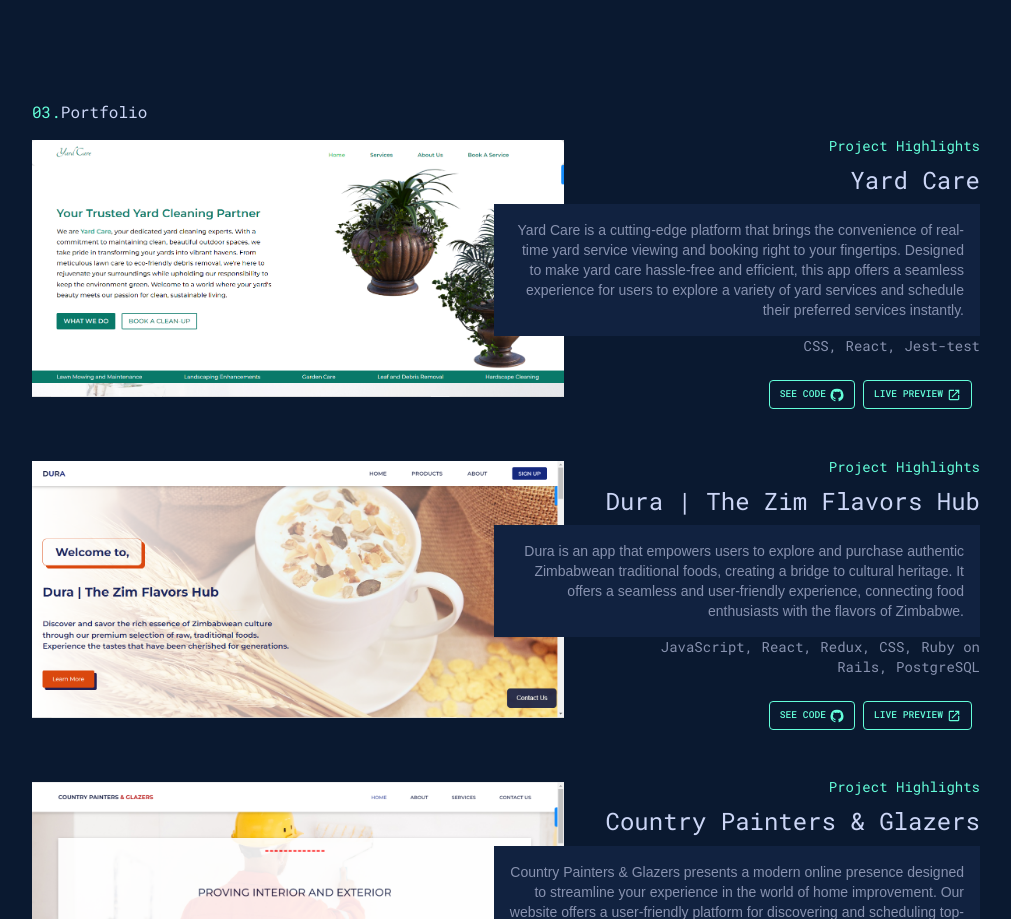
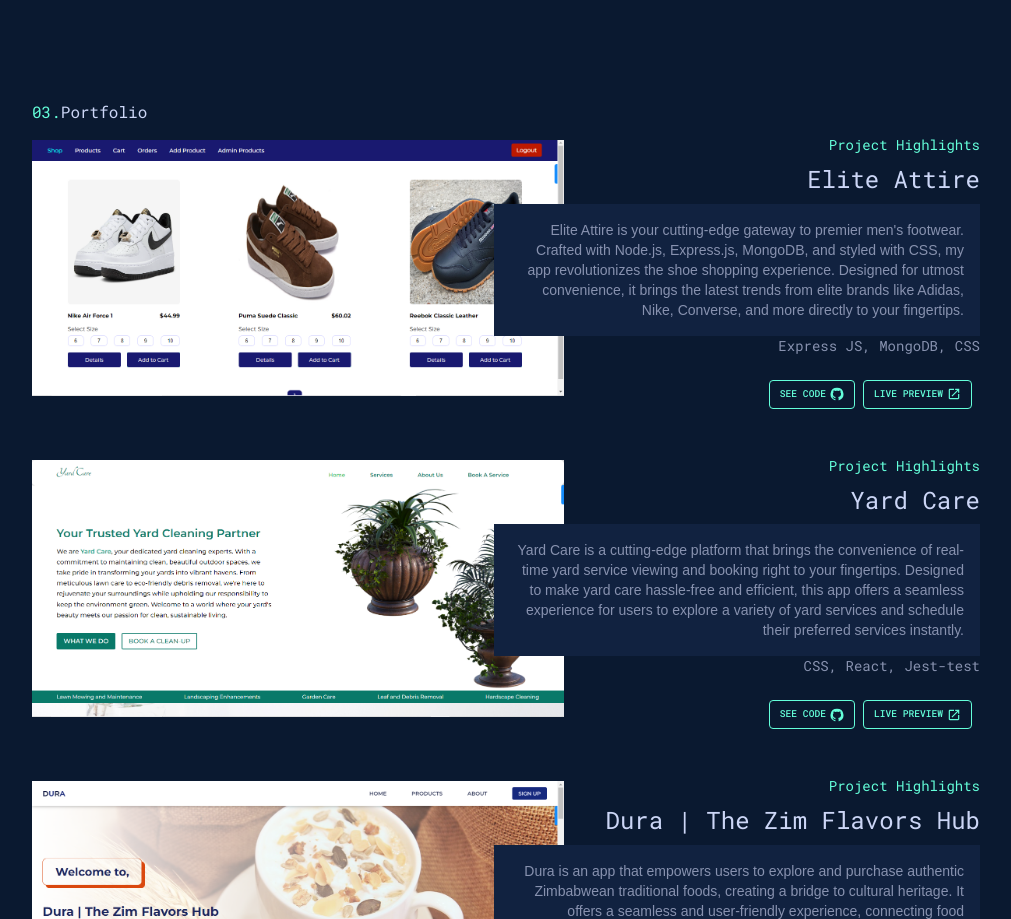
Before and after one commit to Amen-Musingarimi/portfolio, a React (Create React App) app: page / in a window 1280 px wide. Shown: the part 1422-2341 px from the top of the page, without its empty margins (120-1131 px from the left). Built offline with nearby package versions, Linux system fonts and the light colour scheme.

Commit message:
Add a new  project

```diff
--- a/src/projects/data.js
+++ b/src/projects/data.js
@@ -7,6 +7,7 @@
 import yardCare from '../assets/projects/yard-care.png';
 import dura from '../assets/projects/dura.png';
 import countryPainters from '../assets/projects/country-painters.png';
+import eliteAttire from '../assets/projects/elite-attire.png';
 
 const data = {
   skills: [
@@ -21,6 +22,15 @@
     },
   ],
   projects: [
+    {
+      project_name: 'Elite Attire',
+      project_live_link: 'https://elite-attire.onrender.com/',
+      project_description:
+        "Elite Attire is your cutting-edge gateway to premier men's footwear. Crafted with Node.js, Express.js, MongoDB, and styled with CSS, my app revolutionizes the shoe shopping experience. Designed for utmost convenience, it brings the latest trends from elite brands like Adidas, Nike, Converse, and more directly to your fingertips.",
+      project_image: eliteAttire,
+      project_tech: 'Express JS, MongoDB, CSS',
+      project_link: 'https://github.com/Amen-Musingarimi/elite-attire',
+    },
     {
       project_name: 'Yard Care',
       project_live_link: 'https://yard-care.netlify.app/',
```
Also changed, not shown: src/assets/projects/elite-attire.png (added).
